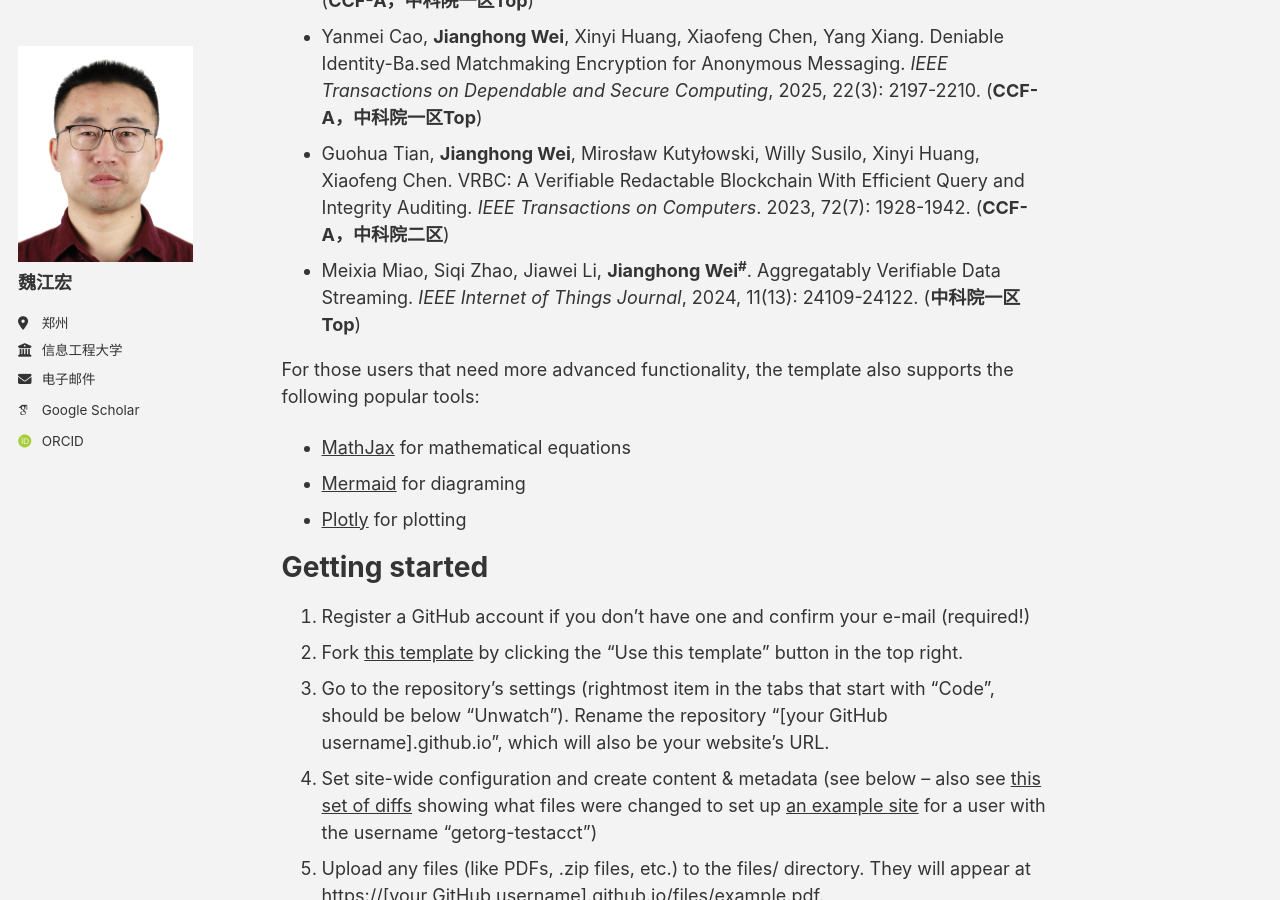
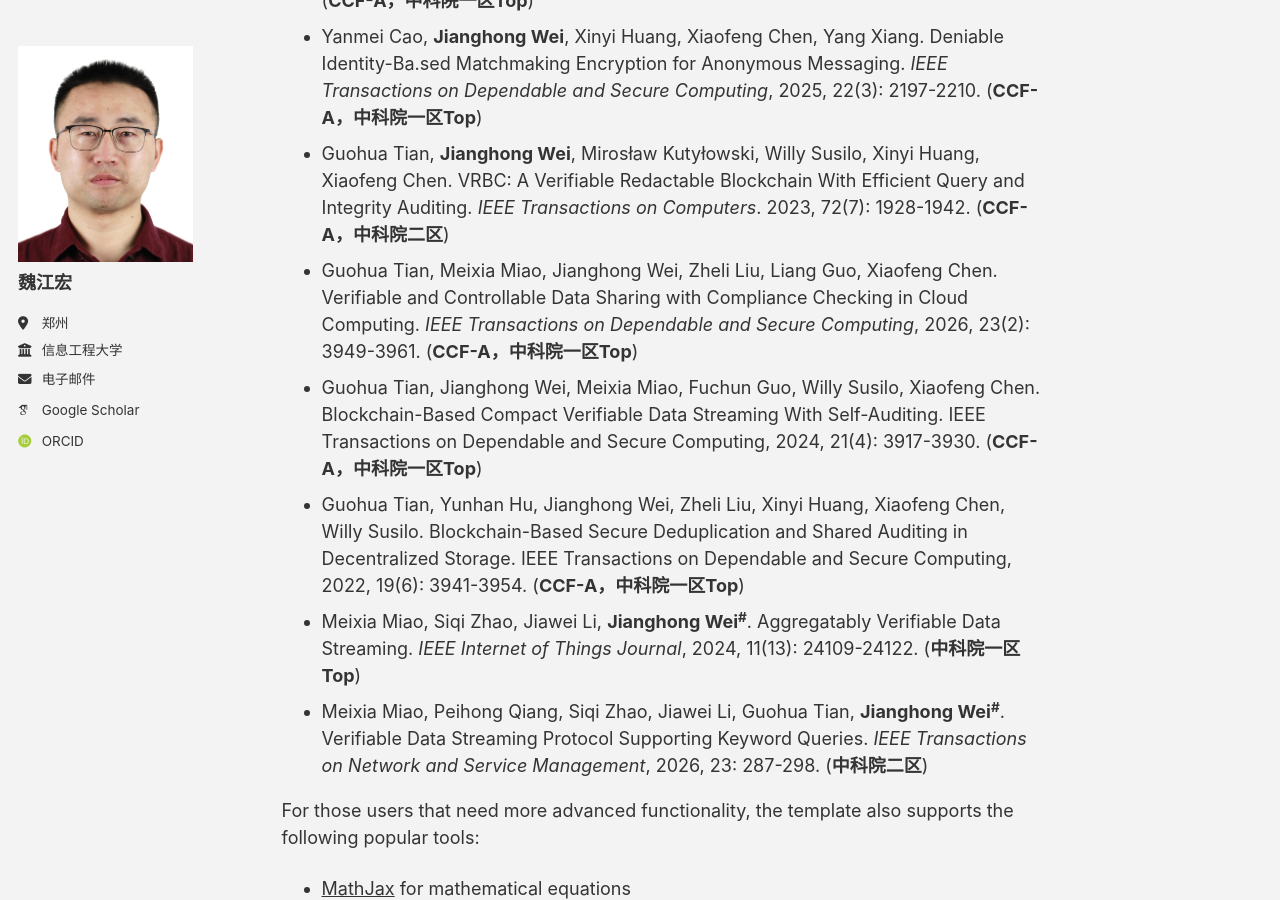
Before and after one commit to jhw-crypt/jhw-crypt.github.io, a Jekyll site: the page built from _pages/about.md, in a window 1280 px wide and 900 px high, scrolled down 1742 px. Built offline with Jekyll 4.4.1, drawn with Linux system fonts in a browser that asks for light colours; some web fonts are replaced; a script bundle is joined from its source files by our own code; library files that are not in the unit come from our copies.

Commit message:
Update about.md

```diff
--- a/_pages/about.md
+++ b/_pages/about.md
@@ -37,7 +37,11 @@ redirect_from:
 -  Yamin Li, **Jianghong Wei**, Fuchun Guo, Yang Xiang, Xiaofeng Chen. Function-Hiding Multi-Client Inner-Product Functional Encryption Without Pairings for Large Space. _IEEE Transactions on Dependable and Secure Computing_, 2025, 22(5): 5786-5797. (**CCF-A，中科院一区Top**)
 - Yanmei Cao, **Jianghong Wei**, Xinyi Huang, Xiaofeng Chen, Yang Xiang. Deniable Identity-Ba.sed Matchmaking Encryption for Anonymous Messaging. _IEEE Transactions on Dependable and Secure Computing_, 2025, 22(3): 2197-2210. (**CCF-A，中科院一区Top**)
 - Guohua Tian, **Jianghong Wei**, Mirosław Kutyłowski, Willy Susilo, Xinyi Huang, Xiaofeng Chen. VRBC: A Verifiable Redactable Blockchain With Efficient Query and Integrity Auditing. _IEEE Transactions on Computers_. 2023, 72(7): 1928-1942. (**CCF-A，中科院二区**)
+- Guohua Tian, Meixia Miao, Jianghong Wei, Zheli Liu, Liang Guo, Xiaofeng Chen. Verifiable and Controllable Data Sharing with Compliance Checking in Cloud Computing. _IEEE Transactions on Dependable and Secure Computing_, 2026, 23(2): 3949-3961. (**CCF-A，中科院一区Top**)
+- Guohua Tian, Jianghong Wei, Meixia Miao, Fuchun Guo, Willy Susilo, Xiaofeng Chen. Blockchain-Based Compact Verifiable Data Streaming With Self-Auditing. IEEE Transactions on Dependable and Secure Computing, 2024, 21(4): 3917-3930. (**CCF-A，中科院一区Top**)
+- Guohua Tian, Yunhan Hu, Jianghong Wei, Zheli Liu, Xinyi Huang, Xiaofeng Chen, Willy Susilo. Blockchain-Based Secure Deduplication and Shared Auditing in Decentralized Storage. IEEE Transactions on Dependable and Secure Computing, 2022, 19(6): 3941-3954. (**CCF-A，中科院一区Top**)
 - Meixia Miao, Siqi Zhao, Jiawei Li, **Jianghong Wei<sup>#</sup>**. Aggregatably Verifiable Data Streaming. _IEEE Internet of Things Journal_, 2024, 11(13): 24109-24122. (**中科院一区Top**)
+- Meixia Miao, Peihong Qiang, Siqi Zhao, Jiawei Li, Guohua Tian, **Jianghong Wei<sup>#</sup>**. Verifiable Data Streaming Protocol Supporting Keyword Queries. _IEEE Transactions on Network and Service Management_, 2026, 23: 287-298. (**中科院二区**)
 
 For those users that need more advanced functionality, the template also supports the following popular tools:
 - [MathJax](https://www.mathjax.org/) for mathematical equations
```
